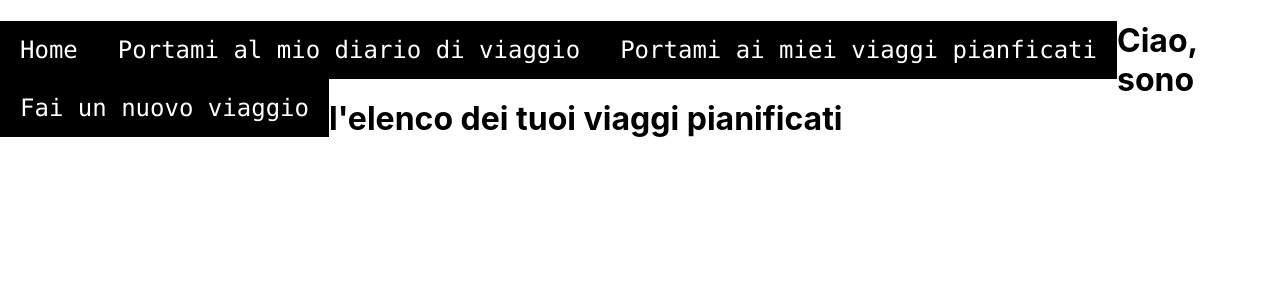
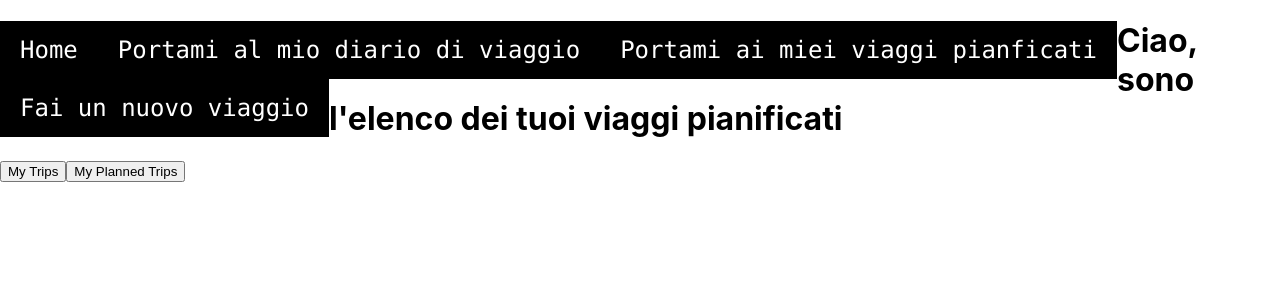
Before and after one commit to unlucio/trip2day, a Next.js app: page /MyPlannedTrips in a window 1280 px wide. Shown: the top 300 px of the page. Built offline with nearby package versions, Linux system fonts and the light colour scheme.

Commit message:
la mia pagina creata

```diff
--- a/pages/MyPlannedTrips.js
+++ b/pages/MyPlannedTrips.js
@@ -1,11 +1,31 @@
-import Navbar from './Navbar'
+import Link from 'next/link';
+import Navbar from "./Navbar";
+import Button from 'react-bootstrap/Button';
+import ButtonGroup from 'react-bootstrap/ButtonGroup';
+
 
 function MyPlannedTrips() {
-    return(
+  return (
     <div>
-        <Navbar />
-        <h1>Ciao, sono l'elenco dei tuoi viaggi pianificati</h1>
+      <Navbar />
+      <h1>Ciao, sono l'elenco dei tuoi viaggi pianificati</h1>
+      <ButtonGroup aria-label="Basic example">
+        <Button variant="secondary"><Link href='./MyTrips'>My Trips</Link></Button>
+        <Button variant="secondary">My Planned Trips</Button>
+      </ButtonGroup>
+
+
+
+
+
+
     </div>
-)}
 
-export default MyPlannedTrips
+
+
+
+
+  );
+}
+
+export default MyPlannedTrips;
```
Also changed, not shown: package.json (+6 -3 lines), pages/MyTrips.js (+9 -2 lines), 1 other file (tests, documents, lock files or other folders).
